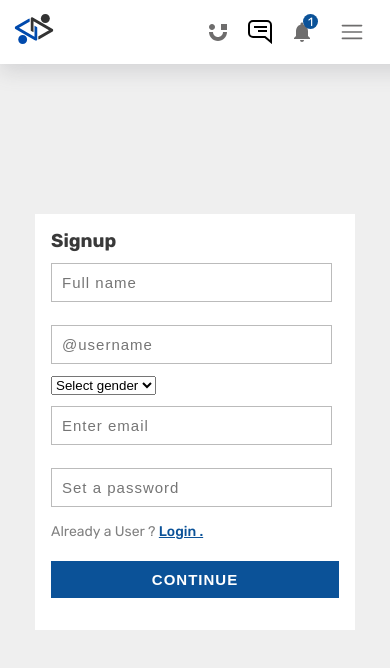
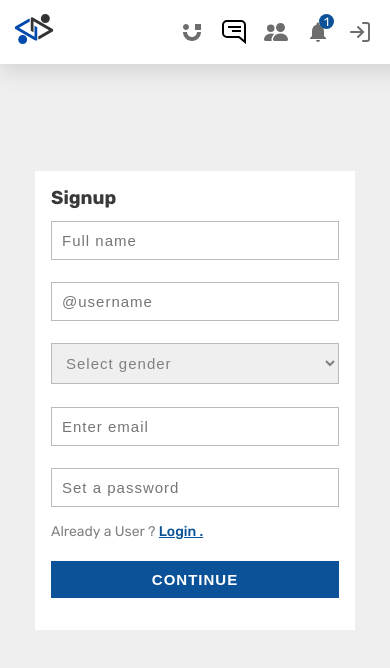
Before and after one commit to megaStar277/Social-Media-Frontend, a React (Create React App) app: page /signup in a window 390 px wide. Shown: the top 668 px of the page. Built offline with nearby package versions, Linux system fonts and the light colour scheme.

Commit message:
functionality added

```diff
--- a/src/Components/Navbar/Navbar.jsx
+++ b/src/Components/Navbar/Navbar.jsx
@@ -1,36 +1,20 @@
-import React, { useState } from "react";
-import { Link, useNavigate } from "react-router-dom";
+import React from "react";
+import { Link } from "react-router-dom";
 import "./Navbar.css";
 import { GrChat } from "react-icons/gr";
 import { MdNotifications } from "react-icons/md";
-import { RxHamburgerMenu } from "react-icons/rx";
-import { MdClose } from "react-icons/md";
+import { BsPeopleFill } from "react-icons/bs";
 import { CgUserlane } from "react-icons/cg";
 import { FiLogIn, FiLogOut } from "react-icons/fi";
 import logo from "./logo.svg";
 import sm from "./1.svg";
 import { useDispatch, useSelector } from "react-redux";
 const Navbar = () => {
-  const [click, setClick] = useState(false);
-  const navigate = useNavigate();
   const {
     data: { isAuthenticated },
   } = useSelector((store) => store.auth);
   const dispatch = useDispatch();
 
-  const handleClick = (param = "", value = "") => {
-    setClick(!click);
-    if (param === "" || value === "") {
-      setClick(!click);
-    } else if (param === "all") {
-      return navigate("/product");
-    } else {
-      return navigate(`/product?${param}=${value}`);
-    }
-  };
-
-  const styleA = { left: "-100%" };
-  const styleB = { left: "0%" };
   return (
     <div className="container">
       <div className="row v-center">
@@ -46,27 +30,7 @@ const Navbar = () => {
             </Link>
           </div>
         </div>
-        <div className="nav-item item-center">
-          <nav className="menu" style={click ? styleB : styleA}>
-            <ul className="menu-main">
-              <p className="mobItem">
-                <Link>Profile Setting</Link>
-                <MdClose className="cross" onClick={() => handleClick()} />
-              </p>
-              <p className="mobItem" onClick={handleClick}>
-                <Link to="/signup">
-                  {isAuthenticated ? <span>Logout</span> : "Signup"}
-                </Link>
-              </p>
-              <p className="mobItem" onClick={handleClick}>
-                <Link to="/admin">Admin</Link>
-              </p>
-              <p className="mobItem" onClick={handleClick}>
-                <Link to="/profile">Profile</Link>
-              </p>
-            </ul>
-          </nav>
-        </div>
+        <div className="nav-item item-center"></div>
         <div className="nav-item item-right">
           <div className="navIcons">
             <Link to="/profile">
@@ -81,6 +45,12 @@ const Navbar = () => {
             </Link>
           </div>
           <div className="navIcons">
+            <Link to="/chats">
+              <BsPeopleFill className="sideIcons" />
+              <p className="display">People</p>
+            </Link>
+          </div>
+          <div className="navIcons">
             <Link to="/notifications">
               <MdNotifications className="sideIcons" />
               <span>1</span>
@@ -88,7 +58,7 @@ const Navbar = () => {
             </Link>
           </div>
           {isAuthenticated ? (
-            <div className="navIcons  hideAt">
+            <div className="navIcons">
               <Link
                 onClick={() => {
                   dispatch({ type: "AUTH_LOGOUT" });
@@ -99,16 +69,13 @@ const Navbar = () => {
               </Link>
             </div>
           ) : (
-            <div className="navIcons  hideAt">
+            <div className="navIcons">
               <Link to="/signup">
                 <FiLogIn className="sideIcons" />
                 <p className="display">Signup</p>
               </Link>
             </div>
           )}
-          <div className="navIcons hamburger">
-            <RxHamburgerMenu className="sideIcons" onClick={handleClick} />
-          </div>
         </div>
       </div>
     </div>
--- a/src/Pages/Home/Home.jsx
+++ b/src/Pages/Home/Home.jsx
@@ -8,6 +8,8 @@ const Home = () => {
   const dispatch = useDispatch();
   useEffect(() => {
     dispatch(getPost());
+    dispatch({ type: "AUTH_LOGIN_RESET" });
+    dispatch({ type: "AUTH_REGISTER_RESET" });
   }, [dispatch]);
   return (
     <div className="homePage">
--- a/src/Pages/Login/Login.css
+++ b/src/Pages/Login/Login.css
@@ -14,12 +14,17 @@
 }
 .loginImage {
   width: 45%;
+  margin: auto;
+  text-align: center;
+}
+.loginImage h1 {
+  color: rgb(11, 82, 152);
 }
 .loginImage img {
-  width: 100%;
+  width: 80%;
 }
 .loginDetail {
-  padding: 2rem 4rem;
+  padding: 1rem;
   width: 50%;
   /* height: 300px; */
 }
@@ -33,7 +38,7 @@ span {
   color: rgb(57, 57, 57);
 }
 .loginDetail > div:nth-child(2) input {
-  width: 90%;
+  width: 95%;
   padding: 10px;
   margin: 1rem 0;
   font-size: 15px;
--- a/src/Pages/Login/Login.jsx
+++ b/src/Pages/Login/Login.jsx
@@ -43,6 +43,7 @@ const Login = () => {
     <div className="login">
       <div className="loginContainer">
         <div className="loginImage">
+          <h1>HEY THERE !</h1>
           <img src={loginIng} alt="" />
         </div>
         <div className="loginDetail">
@@ -69,6 +70,9 @@ const Login = () => {
                 New User ? <Link to="/signup">Signup .</Link>
               </p>
               <button type="submit">CONTINUE</button>
+              <p>
+                <Link>Forgot Password ?</Link>
+              </p>
             </form>
           </div>
         </div>
--- a/src/Pages/Login/Signup.css
+++ b/src/Pages/Login/Signup.css
@@ -1,6 +1,6 @@
 .signup {
-  padding-top: 2rem;
-  height: 100vh;
+  padding-top: 3rem;
+  height: 95vh;
   display: flex;
   align-items: center;
   background-color: #efefef;
@@ -14,6 +14,11 @@
 }
 .signupImage {
   width: 70%;
+}
+.signupImage h1{
+  padding: 10px 30px;
+  color: rgb(11, 82, 152);
+  font-size: 40px;
 }
 .signupImage img {
   width: 100%;
@@ -31,15 +36,17 @@
 span {
   color: rgb(57, 57, 57);
 }
-.signupDetail > div:nth-child(2) input {
-  width: 90%;
+.signupDetail > div:nth-child(2) input,
+select {
+  width: 100%;
   padding: 10px;
-  margin: 0.7rem 0;
+  margin: 0.7rem auto;
   font-size: 15px;
   letter-spacing: 1px;
   outline: none;
   border: 1px solid rgb(187, 187, 187);
   color: gray;
+  box-sizing: border-box;
 }
 .signupDetail > div:nth-child(2) button {
   width: 100%;
--- a/src/Pages/Login/Signup.jsx
+++ b/src/Pages/Login/Signup.jsx
@@ -28,7 +28,6 @@ const Signup = () => {
     }
     if (authState.message === "Successful") {
       dispatch({ type: "AUTH_REGISTER_RESET" });
-
       alert("User Registered Successfully");
       setTimeout(() => {
         navigate("/home");
@@ -65,6 +64,7 @@ const Signup = () => {
     <div className="signup">
       <div className="signupContainer">
         <div className="signupImage">
+          <h1>LETS GET DIVERSE.</h1>
           <img src={signupimg} alt="" />
         </div>
         <div className="signupDetail">
--- a/src/Pages/Profile/Profile.css
+++ b/src/Pages/Profile/Profile.css
@@ -42,6 +42,8 @@
   .hide {
     width: 100%;
     display: block;
+    border-radius: 1rem;
+    background-color: transparent;
   }
 }
 
--- a/src/Pages/Profile/ProfileInfo.css
+++ b/src/Pages/Profile/ProfileInfo.css
@@ -21,3 +21,23 @@
   align-items: center;
   gap: 0.5rem;
 }
+.inputForm input,
+select {
+  width: 100%;
+  padding: 10px;
+  margin: 0.7rem auto;
+  font-size: 15px;
+  letter-spacing: 1px;
+  outline: none;
+  border: 1px solid rgb(187, 187, 187);
+  color: gray;
+  box-sizing: border-box;
+}
+.accountDrawer p {
+  padding: 15px 10px;
+  font-size: 17px;
+  font-weight: bold;
+  color: rgb(11, 82, 152);
+  border-bottom: 1px solid rgb(220, 220, 220);
+  cursor: pointer;
+}
--- a/src/Pages/Profile/ProfileInfo.jsx
+++ b/src/Pages/Profile/ProfileInfo.jsx
@@ -97,7 +97,7 @@ const ProfileInfo = () => {
             </Button>,
           ]}
         >
-          <form>
+          <form className="inputForm">
             <input
               name="name"
               value={formData.name}
@@ -177,6 +177,7 @@ const ProfileInfo = () => {
         placement="left"
         onClose={onClose}
         open={on}
+        className="accountDrawer"
       >
         <p onClick={handleUserDelete}>Delete Account</p>
         <p>Change Password</p>
```
